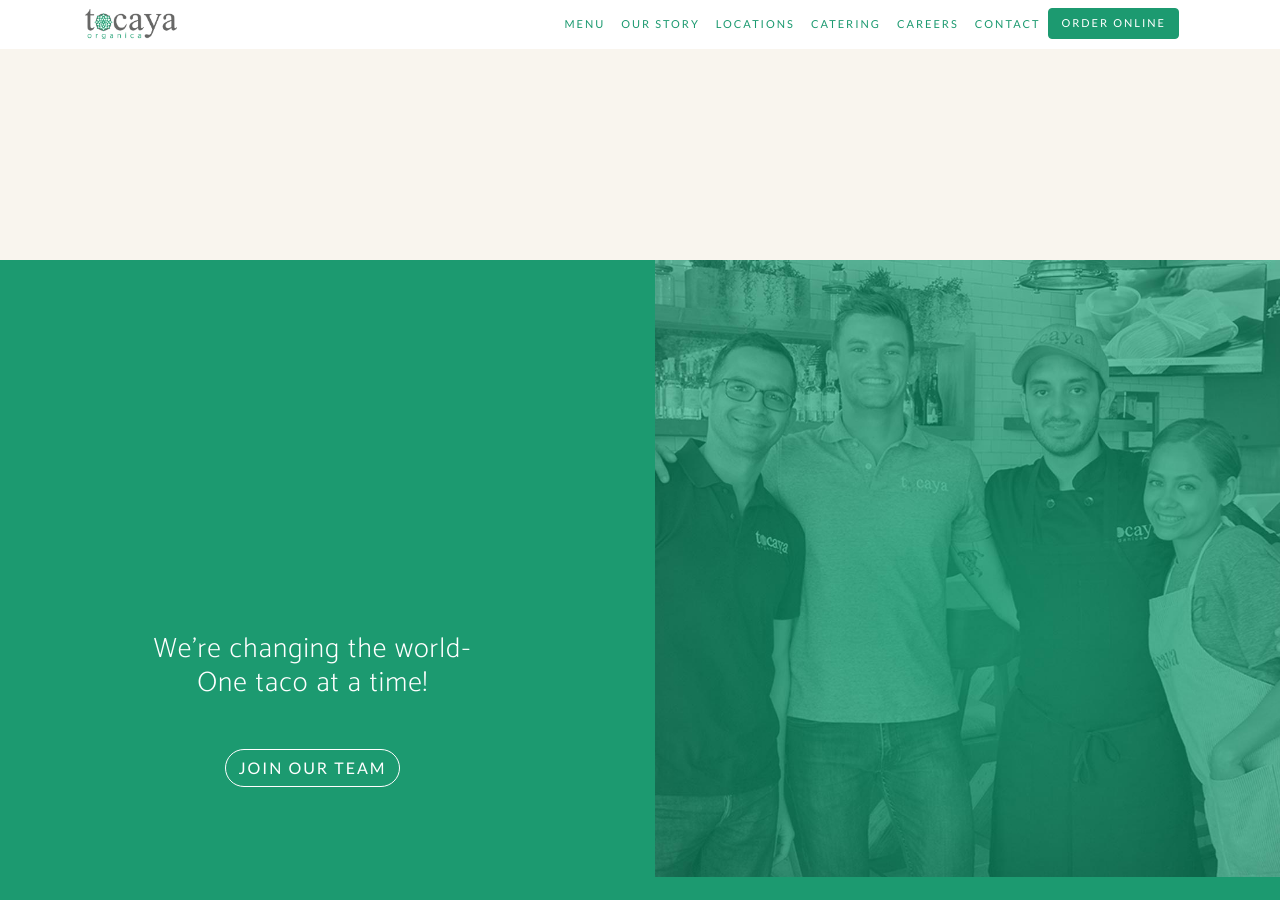
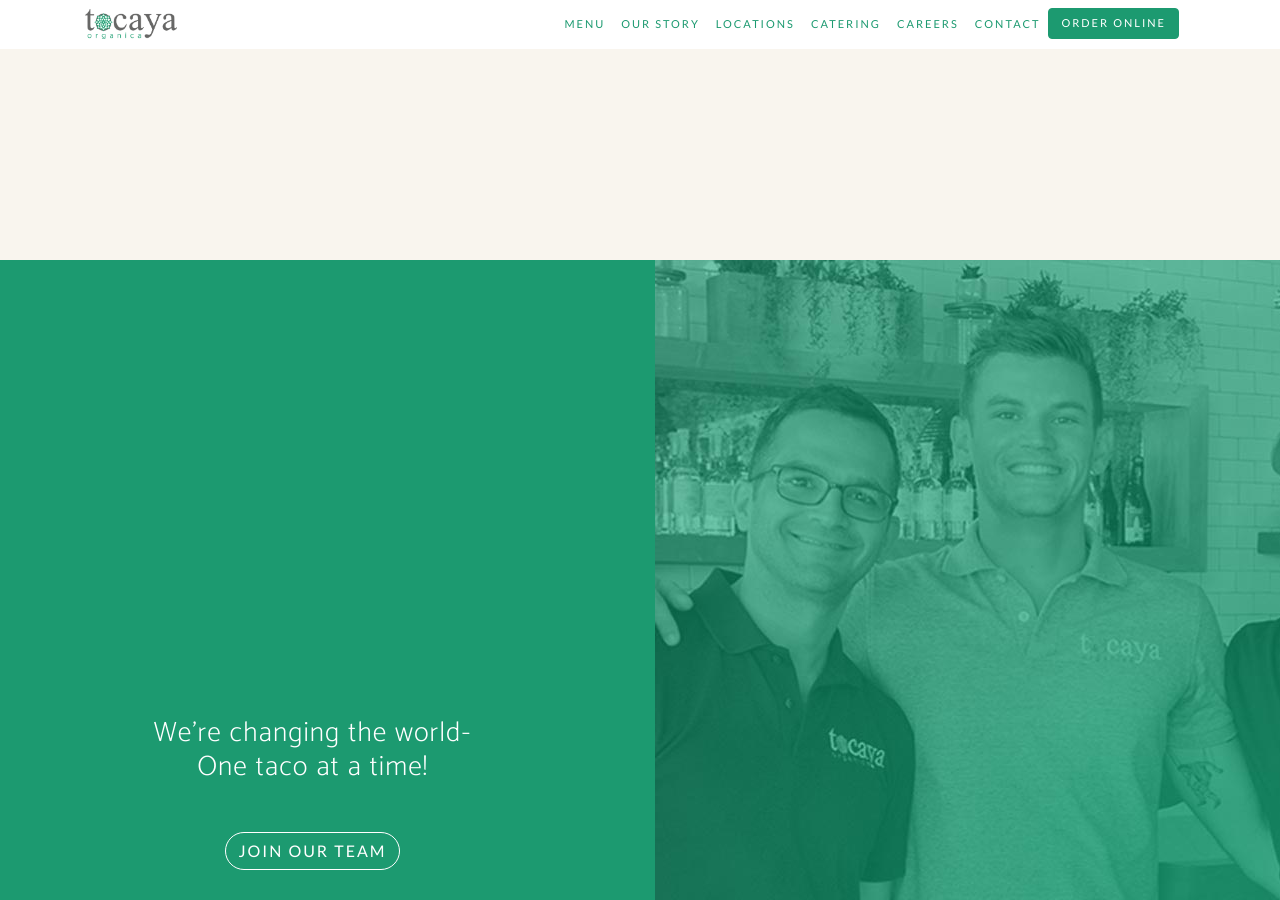
Before and after one commit to tocayaorganica/tocayaorganica.github.io, a Jekyll site: the page built from index.md, in a window 1280 px wide and 900 px high, scrolled down 2068 px. Built offline with Jekyll 4.4.1, drawn with Linux system fonts in a browser that asks for light colours; some web fonts are replaced.

Commit message:
fix image on right side in splitscreen

```diff
--- a/_includes/index/section/splitscreen.html
+++ b/_includes/index/section/splitscreen.html
@@ -4,7 +4,7 @@
 	<!--left image-->
 	{% if section.image-side == "left" %}
 		<div class="col-6 overflow-hidden">
-			<img class="h-100" src="{{ section.image }}" style="overflow-x: hidden;">
+			<img class="h-100" src="{{ section.image }}">
 		</div>
 	{% endif %}
 
@@ -35,7 +35,7 @@
 	{% if section.image-side == "left" %}
 	{% else %}
 		<div class="col-6 overflow-hidden">
-			<img class="w-100" src="{{ section.image }}">
+			<img class="h-100" src="{{ section.image }}">
 		</div>
 	{% endif %}
 
```
